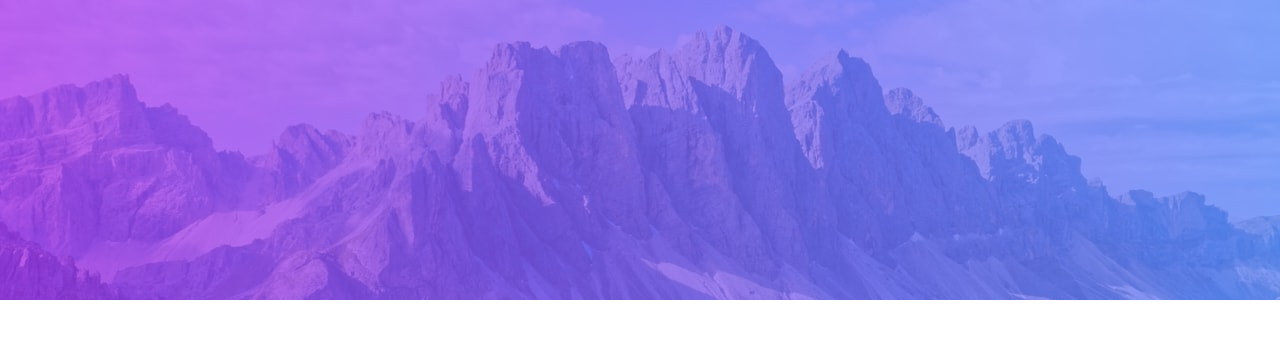
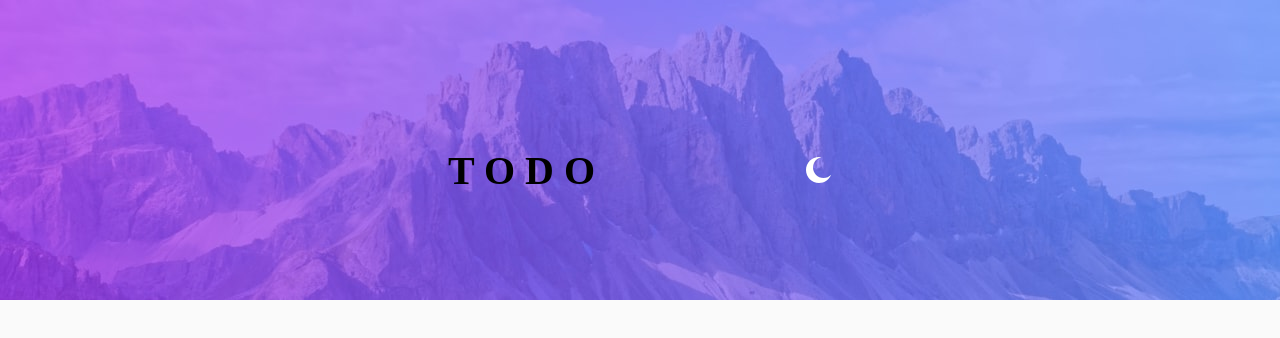
Before and after one commit to Tcheagow/ToDo-Website, a React (Create React App) app: page / in a window 1280 px wide. Shown: the top 338 px of the page. Built offline with nearby package versions, Linux system fonts and the light colour scheme.

Commit message:
starting header

```diff
--- a/src/App.js
+++ b/src/App.js
@@ -9,6 +9,8 @@ import Container from './components/container/Container';
 
 import ImageLightPc from './components/images/bg-desktop-light.jpg';
 import ImageDarkPc from './components/images/bg-desktop-dark.jpg';
+import ImageLightMobile from './components/images/bg-mobile-light.jpg';
+import ImageDarkMobile from './components/images/bg-mobile-dark.jpg';
 
 const theme = window.matchMedia('(prefers-color-scheme: light)').matches;
 
@@ -23,12 +25,18 @@ export default function App() {
       }else{
         setImage(ImageDarkPc);
       }
+    }else{
+      if(light === true){
+        setImage(ImageLightMobile);
+      }else{
+        setImage(ImageDarkMobile);
+      }
     }
   }, [light]);
 
   return (
     <ThemeProvider theme={light?lightTheme:darkTheme}>
-      <Container/>
+      <Container light={light}/>
       <GlobalStyle image={image}/>
     </ThemeProvider>
   );
--- /dev/null
+++ b/src/components/Header/Header.jsx
@@ -0,0 +1,22 @@
+import React from "react";
+import Sun from './Sun';
+import Moon from './Moon';
+
+import { DivHeader } from './HeaderStyles';
+
+export default function Header(props){
+    const icon = () => {
+        if(props.light){
+            return <Moon/>
+        }else{
+            return <Sun/>
+        }
+    };
+
+    return(
+        <DivHeader>
+            <h1>T O D O</h1>
+            <>{icon()}</>
+        </DivHeader>
+    );
+}
--- /dev/null
+++ b/src/components/Header/HeaderStyles.js
@@ -0,0 +1,14 @@
+import styled from 'styled-components';
+
+export const DivHeader = styled.div`
+    display: flex;
+
+    width: auto;
+
+    justify-content: space-between;
+
+    align-items: center;
+    h1 {
+        font-size: 40px;
+    }
+`;
--- /dev/null
+++ b/src/components/Header/Moon.jsx
@@ -0,0 +1,5 @@
+import React from "react";
+
+export default function Moon(){
+    return <svg xmlns="http://www.w3.org/2000/svg" width="26" height="26"><path fill="#FFF" fill-rule="evenodd" d="M13 0c.81 0 1.603.074 2.373.216C10.593 1.199 7 5.43 7 10.5 7 16.299 11.701 21 17.5 21c2.996 0 5.7-1.255 7.613-3.268C23.22 22.572 18.51 26 13 26 5.82 26 0 20.18 0 13S5.82 0 13 0z"/></svg>;
+}
--- /dev/null
+++ b/src/components/Header/Sun.jsx
@@ -0,0 +1,6 @@
+import React from "react";
+
+
+export default function Sun(){
+    return <svg xmlns="http://www.w3.org/2000/svg" width="26" height="26"><path fill="#FFF" fill-rule="evenodd" d="M13 21a1 1 0 011 1v3a1 1 0 11-2 0v-3a1 1 0 011-1zm-5.657-2.343a1 1 0 010 1.414l-2.121 2.121a1 1 0 01-1.414-1.414l2.12-2.121a1 1 0 011.415 0zm12.728 0l2.121 2.121a1 1 0 01-1.414 1.414l-2.121-2.12a1 1 0 011.414-1.415zM13 8a5 5 0 110 10 5 5 0 010-10zm12 4a1 1 0 110 2h-3a1 1 0 110-2h3zM4 12a1 1 0 110 2H1a1 1 0 110-2h3zm18.192-8.192a1 1 0 010 1.414l-2.12 2.121a1 1 0 01-1.415-1.414l2.121-2.121a1 1 0 011.414 0zm-16.97 0l2.121 2.12A1 1 0 015.93 7.344L3.808 5.222a1 1 0 011.414-1.414zM13 0a1 1 0 011 1v3a1 1 0 11-2 0V1a1 1 0 011-1z"/></svg>;
+}
--- a/src/components/container/Container.jsx
+++ b/src/components/container/Container.jsx
@@ -1,10 +1,12 @@
 import React from "react";
-import ImagePcDarK from '../images/bg-desktop-dark.jpg';
+import DivMain from "../divMain/DivMain";
 
-export default function Container(){
+import { DivContainer } from './ContainerStyles';
+
+export default function Container(props){
     return(
-        <div className="container">
-
-        </div>
+        <DivContainer className="background">
+            <DivMain light={props.light}/>
+        </DivContainer>
     );
 }
--- /dev/null
+++ b/src/components/container/ContainerStyles.js
@@ -0,0 +1,11 @@
+import styled from 'styled-components';
+
+export const DivContainer = styled.div`
+    height: 100vh;
+    width: 100vw;
+
+    display: flex;
+
+    align-items: center;
+    justify-content: center;
+`;
--- /dev/null
+++ b/src/components/divMain/DivMain.jsx
@@ -0,0 +1,12 @@
+import React from "react";
+import Header from '../Header/Header'
+
+import { ContainerMain } from './DivMainStyles';
+
+export default function DivMain(props){
+    return(
+        <ContainerMain>
+            <Header light={props.light}/>
+        </ContainerMain>
+    );
+}
--- /dev/null
+++ b/src/components/divMain/DivMainStyles.js
@@ -0,0 +1,10 @@
+import styled from 'styled-components';
+
+export const ContainerMain = styled.div`
+    height: 70vh;
+    width: 30vw;
+
+    display: flex;
+    flex-direction: column;
+
+`;
--- a/src/index.js
+++ b/src/index.js
@@ -1,6 +1,5 @@
 import React from 'react';
 import ReactDOM from 'react-dom';
-
 import App from './App';
 
 
--- a/src/theme/Global.js
+++ b/src/theme/Global.js
@@ -3,15 +3,14 @@ import { createGlobalStyle } from "styled-components";
 export default createGlobalStyle`
     body{
         margin: 0;
+    }
+    .background{
+        margin: 0;
 
-        height: 100%;
-        width: 100%;
+        background-color: ${(props) => props.theme.color.background};
 
         background-image: url(${(props) => props.image});
         background-repeat: no-repeat;
     }
-    .background{
-        background-color: ${(props) => props.theme.color.background};
-        color:  ${(props) => props.theme.color.text};
-    }
+
 `;
```
